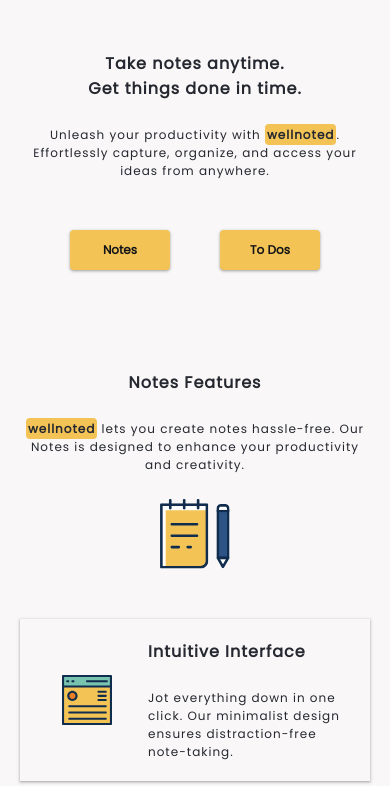
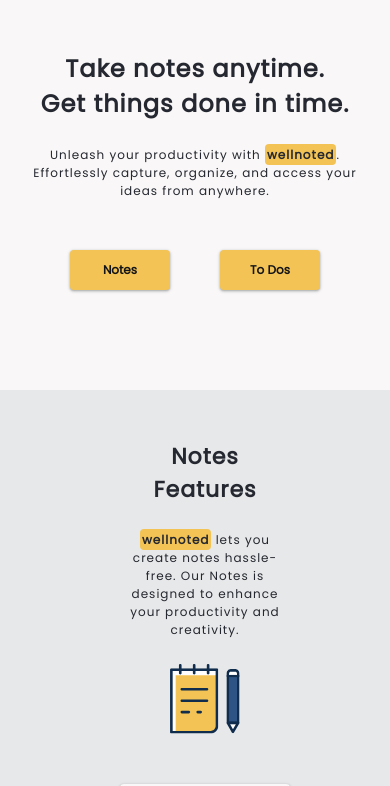
Before and after one commit to yogskr/wellnoted, a plain HTML site: page index.html in a window 390 px wide. Shown: the part 378-1164 px from the top of the page. Drawn offline with nearby package versions, Linux system fonts and the light colour scheme; a web font is replaced by a local one.

Commit message:
modified background color and padding

```diff
--- a/assets/css/style.css
+++ b/assets/css/style.css
@@ -91,7 +91,7 @@ body.dark-theme {
   --light-color: #f9f7f7;
   --light-color-alt: rgba(255, 255, 255, 0.9);
   --primary-background-color: #2e2c2c;
-  --secondary-background-color: #2c2a2a;
+  --secondary-background-color: #252525;
   --transparent-light-color: #252830;
   --transparent-dark-color: rgba(0, 0, 0, 0.1);
 }
@@ -323,6 +323,8 @@ body.dark-theme {
   display: grid;
   grid-template-rows: repeat(2, 1fr);
   row-gap: 10rem;
+  padding: 5rem 10rem;
+  background-color: var(--secondary-background-color);
 }
 
 /* Features Container */
@@ -331,8 +333,6 @@ body.dark-theme {
   flex-direction: column;
   align-items: center;
   gap: 5rem;
-  padding-left: 10rem;
-  padding-right: 10rem;
 }
 
 /* Feature Text */
@@ -401,12 +401,14 @@ body.dark-theme {
   display: grid;
   grid-template-columns: 30% auto;
   padding: 3rem;
+  background-color: var(--primary-background-color);
+  border-radius: 4px;
   box-shadow: rgba(60, 64, 67, 0.3) 0px 1px 2px 0px,
     rgba(60, 64, 67, 0.15) 0px 1px 3px 1px;
 }
 
 .dark-theme .feature-item {
-  background-color: #252525;
+  background-color: #2e2c2c;
 }
 
 .feature-item h3 {
@@ -456,7 +458,7 @@ body.dark-theme {
   display: grid;
   grid-template-rows: repeat(2, 1fr);
   row-gap: 4rem;
-  padding: 10rem;
+  padding: 5rem 10rem;
 }
 
 .contact-text {
@@ -518,7 +520,7 @@ footer {
   align-items: center;
   justify-content: center;
   gap: 1rem;
-  padding: 1.5rem;
+  padding: 1.5rem 10rem;
 }
 
 .dark-theme footer {
@@ -767,11 +769,17 @@ footer p,
     width: 120%;
   }
 
-  .hero-text h1,
-  .feature-text h2,
+  .feature-text h2 {
+    font-size: 2.2rem;
+  }
+
   .feature-item h3,
   .contact-text h3 {
     font-size: var(--font-size-sm);
+  }
+
+  .hero-text h1 {
+    font-size: var(--font-size-md);
   }
 
   .hero-text p,
```
